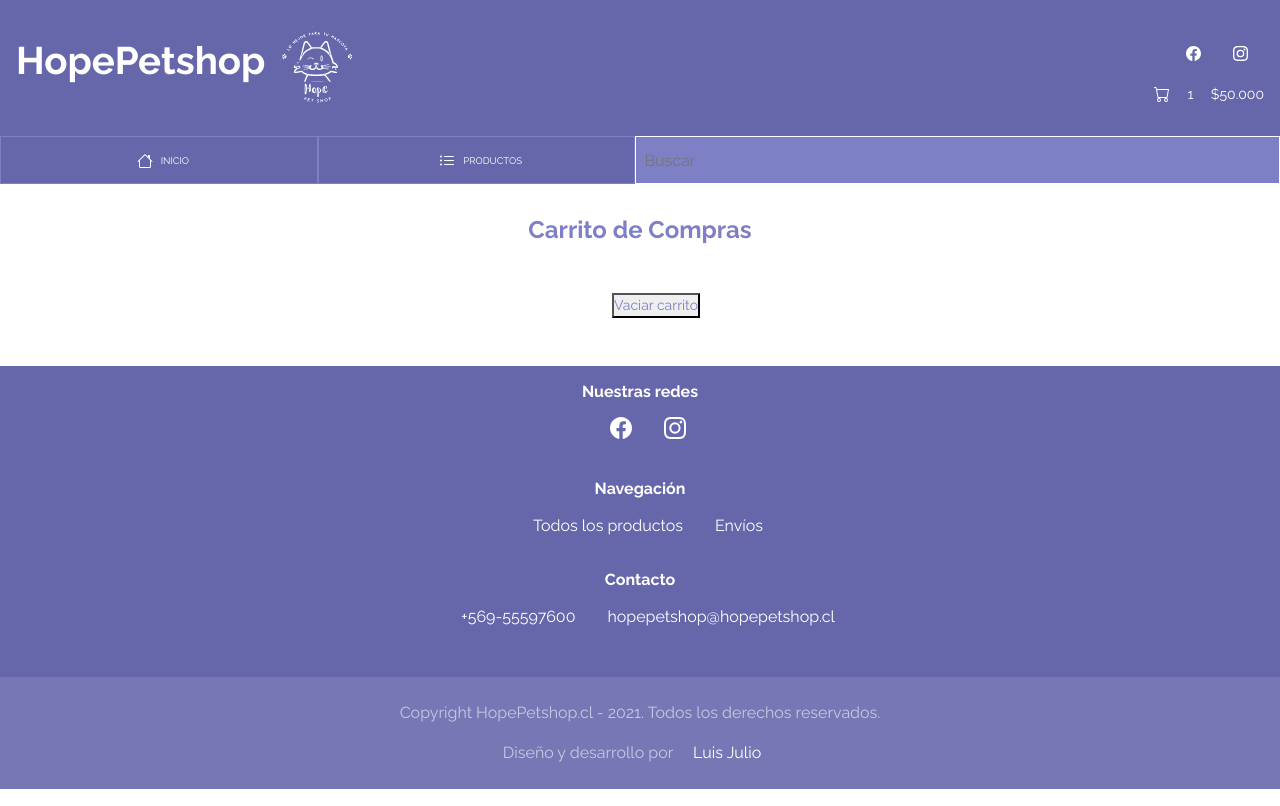
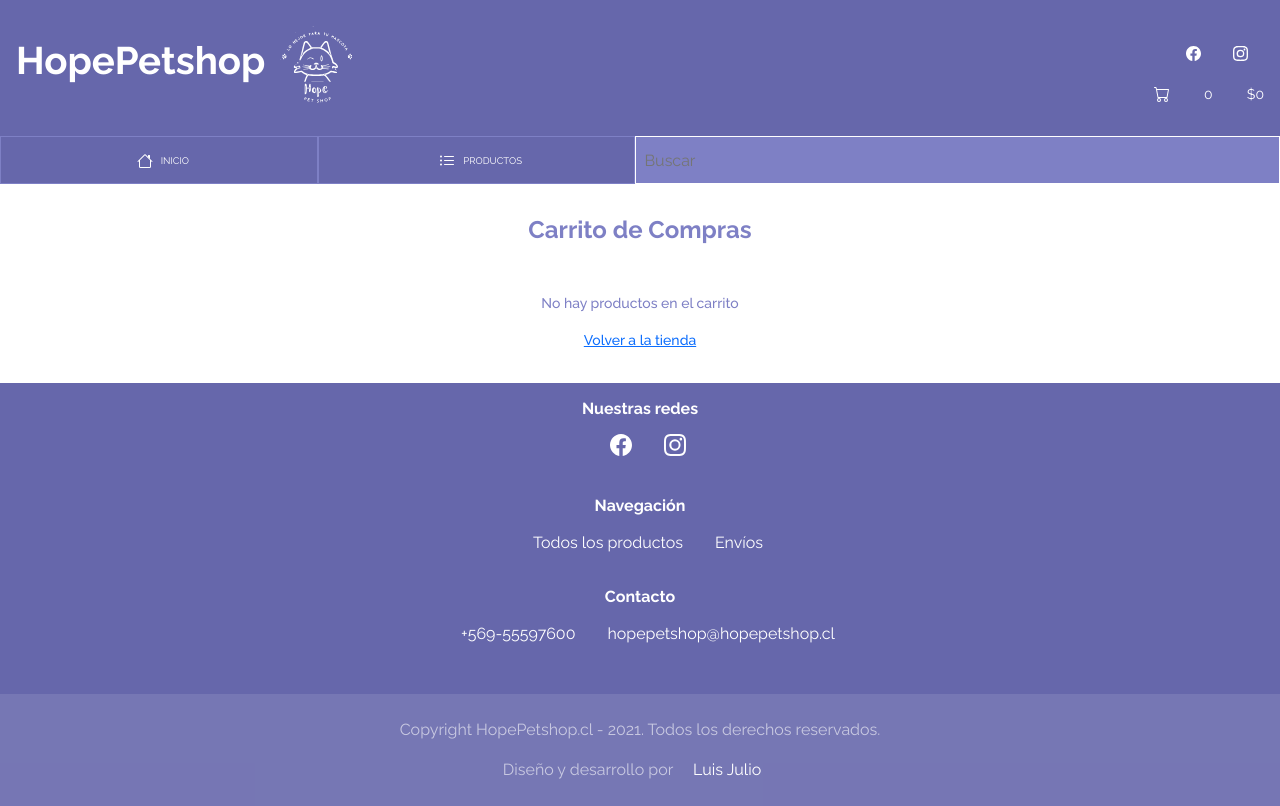
Before and after one commit to luisjulios/hopepetshop, a React (Create React App) app: page /cart in a window 1280 px wide. Built offline with nearby package versions, Linux system fonts and the light colour scheme.

Commit message:
Se muestra desglose del carrito, se crea mensaje en caso de carito esta vacio, y boton de compra al tener al m,e al menos un producto

```diff
--- a/src/components/Cart/Cart.jsx
+++ b/src/components/Cart/Cart.jsx
@@ -1,30 +1,64 @@
 import { useCartContext } from "../../context/CartContext";
+import { Link } from "react-router-dom";
+import { Fragment } from "react";
 const loadImage = (imageName) =>
   require(`../../assets/images/${imageName}`).default;
-
-
-
 const Cart = () => {
-  const {cartList, removeFromCart, deleteFromCart} = useCartContext();
-  console.log(cartList);
+  const { cartList, removeFromCart, deleteFromCart, totalCart } =
+    useCartContext();
   return (
     <main>
       <h2>Carrito de Compras</h2>
-      <ul>
-        {cartList.map((product) => (
-          <li key={product.id}>
-            <img src={loadImage(`${product.image}`)} alt="" width='75rem' height='75rem'/>
-            <p>{product.name}</p>
-            <p>{product.price}</p>
-            <p>{product.quantity}</p>
-            <p>Total: {product.quantity * product.price}</p>
-            <button onClick={() => deleteFromCart(product)}>Eliminar</button>
-          </li>
-        ))}
-        <button onClick={removeFromCart}>Vaciar carrito</button>
-      </ul>
+      {cartList < 1 ? (
+        <Fragment>
+          <p>No hay productos en el carrito</p>
+          <Link to="/all">Volver a la tienda</Link>
+        </Fragment>
+      ) : (
+        <>
+          <table>
+            <thead>
+              <tr>
+                <th>Producto</th>
+                <th>Precio</th>
+                <th>Cantidad</th>
+                <th>Subtotal</th>
+                <th>Eliminar</th>
+              </tr>
+            </thead>
+            <tbody>
+              {cartList.map((product) => (
+                <tr key={product.id}>
+                  <td>
+                    <img
+                      src={loadImage(`${product.image}`)}
+                      alt={product.name}
+                      width="50rem"
+                      height="50rem"
+                    />
+                  </td>
+                  <td>{product.price}</td>
+                  <td>{product.quantity}</td>
+                  <td>{product.quantity * product.price}</td>
+                  <td>
+                    <button
+                      onClick={() => deleteFromCart(product)}
+                      className="button-delete"
+                    >
+                      X
+                    </button>
+                  </td>
+                </tr>
+              ))}
+            </tbody>
+          </table>
+          <button onClick={removeFromCart}>Vaciar carrito</button>
+          <p>Total: ${totalCart()}</p>
+          <Link to="/checkout">Terminar compra</Link>
+        </>
+      )}
     </main>
-  )
-}
+  );
+};
 
-export default Cart
+export default Cart;
--- a/src/components/CartWidget/CartWidget.jsx
+++ b/src/components/CartWidget/CartWidget.jsx
@@ -1,13 +1,14 @@
 import {NavLink} from 'react-router-dom';
-
+import {useCartContext} from '../../context/CartContext';
 const CartWidget = () => {
+  const {cartList, totalItems} = useCartContext();
   return (
     <>
       <li className='cartMD'>
         <NavLink className={({ isActive }) => isActive ? "isActive" : ""} to="/cart">
           <svg xmlns="http://www.w3.org/2000/svg" width="16" height="16" fill="currentColor" className="bi bi-cart m-2" viewBox="0 0 16 16">
             <path d="M0 1.5A.5.5 0 0 1 .5 1H2a.5.5 0 0 1 .485.379L2.89 3H14.5a.5.5 0 0 1 .491.592l-1.5 8A.5.5 0 0 1 13 12H4a.5.5 0 0 1-.491-.408L2.01 3.607 1.61 2H.5a.5.5 0 0 1-.5-.5zM3.102 4l1.313 7h8.17l1.313-7H3.102zM5 12a2 2 0 1 0 0 4 2 2 0 0 0 0-4zm7 0a2 2 0 1 0 0 4 2 2 0 0 0 0-4zm-7 1a1 1 0 1 1 0 2 1 1 0 0 1 0-2zm7 0a1 1 0 1 1 0 2 1 1 0 0 1 0-2z"/>
-          </svg>CARRITO
+          </svg>CARRITO {cartList.length === 0 ? '' : `(${totalItems()})`}
         </NavLink>
       </li>
       </>
--- a/src/components/Header/Header.jsx
+++ b/src/components/Header/Header.jsx
@@ -2,7 +2,11 @@ import Logo from '../../assets/images/logo.svg';
 import NavBar from '../NavBar/NavBar';
 import { NavLink, Link } from 'react-router-dom';
 import Search from '../Search/Search';
+import { useCartContext } from "../../context/CartContext";
+
+
 const Header = () => {
+  const {totalCart, totalItems} = useCartContext();
   return (
     <>
       <header className='headerMD'>
@@ -30,12 +34,12 @@ const Header = () => {
               </li>
             </ul>
           </div>
-          <NavLink className="cartL" to="/cart" quantity="1" total="$50.000">
+          <NavLink className="cartL" to="/cart">
             <svg xmlns="http://www.w3.org/2000/svg" width="16" height="16" fill="currentColor" className="bi bi-cart" viewBox="0 0 16 16">
               <path d="M0 1.5A.5.5 0 0 1 .5 1H2a.5.5 0 0 1 .485.379L2.89 3H14.5a.5.5 0 0 1 .491.592l-1.5 8A.5.5 0 0 1 13 12H4a.5.5 0 0 1-.491-.408L2.01 3.607 1.61 2H.5a.5.5 0 0 1-.5-.5zM3.102 4l1.313 7h8.17l1.313-7H3.102zM5 12a2 2 0 1 0 0 4 2 2 0 0 0 0-4zm7 0a2 2 0 1 0 0 4 2 2 0 0 0 0-4zm-7 1a1 1 0 1 1 0 2 1 1 0 0 1 0-2zm7 0a1 1 0 1 1 0 2 1 1 0 0 1 0-2z" />
             </svg>
-            <small>1</small>
-            <small>$50.000</small>
+            <small>{totalItems()}</small>
+            <small>${totalCart()}</small>
           </NavLink>
         </div>
       </header>
--- a/src/context/CartContext.jsx
+++ b/src/context/CartContext.jsx
@@ -24,13 +24,21 @@ function CartContextProvider ({children}) {
   function removeFromCart () {
   setCartList([]);
   };
+  function totalItems () {
+    return cartList.reduce((acc, item) => acc + item.quantity, 0);
+  }
+  function totalCart () {
+    return cartList.reduce((acc, item) => acc + item.price * item.quantity, 0);
+  };
 
   return (
     <CartContext.Provider value={{
       cartList,
       addToCart,
       removeFromCart,
-      deleteFromCart
+      deleteFromCart,
+      totalItems,
+      totalCart
       }}>
       {children}
     </CartContext.Provider>
```
